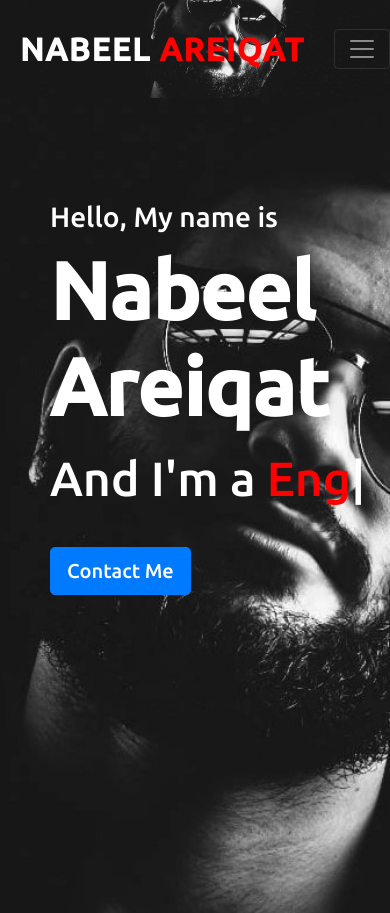
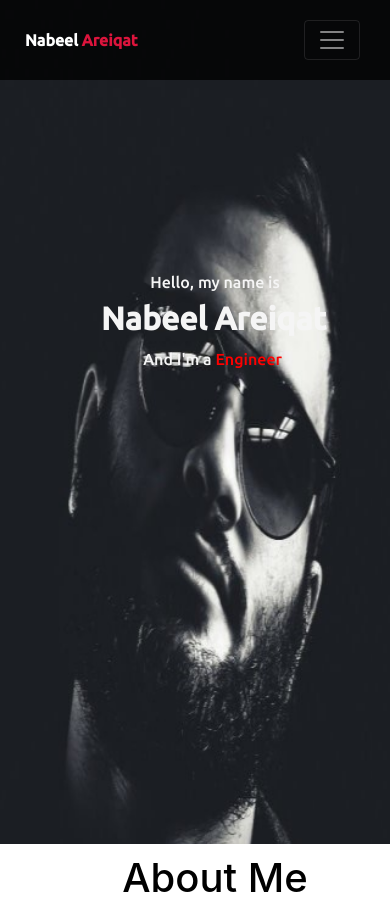
Before and after one commit to c-bert/Portfolio-Proj1, a website: page index.html in a window 390 px wide. Shown: the top 913 px of the page. Drawn offline with nearby package versions, Linux system fonts and the light colour scheme.

Commit message:
media queries added for nav&main

```diff
--- a/index.html
+++ b/index.html
@@ -13,7 +13,8 @@
     <link rel="stylesheet" href="node_modules/font-awesome/css/font-awesome.min.css" />
     <link rel="stylesheet" href="https://fonts.googleapis.com/css?family=Lobster|Open+Sans" />
     <link href="https://fonts.googleapis.com/css2?family=Ubuntu:wght@500&display=swap" rel="stylesheet">
-    <link rel="stylesheet" href="https://use.fontawesome.com/releases/v5.15.2/css/all.css" integrity="sha384-vSIIfh2YWi9wW0r9iZe7RJPrKwp6bG+s9QZMoITbCckVJqGCCRhc+ccxNcdpHuYu" crossorigin="anonymous">
+    <link rel="stylesheet" href="https://use.fontawesome.com/releases/v5.15.2/css/all.css"
+        integrity="sha384-vSIIfh2YWi9wW0r9iZe7RJPrKwp6bG+s9QZMoITbCckVJqGCCRhc+ccxNcdpHuYu" crossorigin="anonymous">
     <link rel="preconnect" href="https://fonts.gstatic.com">
     <link rel="stylesheet" href="./style.css" />
 
@@ -21,50 +22,68 @@
 </head>
 
 <body>
-    <nav role="navigation" class="navbar navbar-expand-sm navbar-dark sticky-top">
-        <div class="pulse"><a class="navbar-brand" href="./index.html">Nabeel <span class="red">Areiqat</span></a></div>
-            <button class="navbar-toggler" type="button" data-toggle="collapse" data-target="#nabeelNavbar">
+    <!-- navbar -->
+    <section id="header">
+        <nav class="navbar navbar-expand-md navbar-dark sticky" role="navigation">
+            <div class="pulse">
+                <a class="navbar-brand" href="./index.html">Nabeel <span>Areiqat</span></a>
+            </div>
+            <button class="navbar-toggler" type="button" data-toggle="collapse" data-target="#navbar"
+                aria-controls="navbar" aria-expanded="false" aria-label="Toggle navigation">
                 <span class="navbar-toggler-icon"></span>
             </button>
-            <div class="collapse navbar-collapse" id="nabeelNavbar">
+            <div class="collapse navbar-collapse" id="navbar">
                 <ul class="navbar-nav ml-auto">
-                    <li class="nav-item"><a class="nav-link" href="#about">About Me</a></li>
-                    <li class="nav-item"><a class="nav-link" href="#skills">Skills</a></li>
-                    <li class="nav-item"><a class="nav-link" href="#projects">Projects</a></li>
-                    <li class="nav-item"><a class="nav-link" href="#contact"></i>Contact</a></li>
+                    <li class="nav-item">
+                        <a class="nav-link" href="#about">About Me</a>
+                    </li>
+                    <li class="nav-item">
+                        <a class="nav-link" href="#skills">Skills</a>
+                    </li>
+                    <li class="nav-item">
+                        <a class="nav-link" href="#projects">Projects</a>
+                    </li>
+                    <li class="nav-item">
+                        <a class="nav-link" href="#contact"></i>Contact</a>
+                    </li>
                 </ul>
-            </div>
             </div>
         </nav>
 
-    <div class="container-fluid intro-container">
-        <div class="heading-content">
-            <h3>Hello, My name is</h3>
-            <h1 class="display-3"> Nabeel Areiqat</h1>
-            <p class="lead">And I'm a <span class="typed-text"></span><span> &nbsp;</span></p>
+    </section>
 
-            <p class="lead">
-                <a class="btn btn-primary btn-lg" href="Jumbo action link" role="button" href="new.html">Contact Me</a>
-            </p>
+    <!-- navbar end -->
 
+    <!-- main/intro sectio -->
+    <section class="main">
+        <div class="container">
+            <div class="text-1">Hello, my name is</div>
+            <div class="text-2">Nabeel Areiqat</div>
+            <div class="text-3">And I'm a <span class="typed-text"></span></div>
         </div>
-    </div>
+    </section>
+    <!-- intro end -->
 
 
     <!-- About Me section -->
     <div id="about" class="container about">
 
         <div class="row">
+            <div class="col about-title">
+                <h1 class="text-center">About Me</h1>
+            </div>
+
+        </div>
+        <div class="row">
             <div class="col-lg-5">
                 <img src="img/hike.jpg" alt="selfie" class="img-fluid">
             </div>
             <div class="col-lg-7">
-                <h1 class="text-center">About Me.</h1>
+
                 <p>I'm a <span class="typed-2"></span><span> &nbsp;</span></p>
-                <p class="py-3 ml-3">I am <span class="font-weight-bold">Nabeel Areiqat </span>and I am a Full-Stack Web developer. I love coding and creating amazing websites! I am looking for a junior developer position or internship.</p>
-                <h3 class="display-5 text-center"> Want to Connect: </h3>
-
-
+                <p class="py-3 ml-3">I am <span class="font-weight-bold">Nabeel Areiqat </span>and I am a Full-Stack Web
+                    developer. I love coding and creating amazing websites! I am looking for a junior developer position
+                    or internship.</p>
             </div>
         </div>
     </div>
@@ -117,7 +136,9 @@
 
     <div class="container projects-container" id="projects">
         <div class="row">
-            <div class="col-sm-12 text-center pt-3"><h1 class="skills-head" style="color: black;">-Projects-</h1></div>
+            <div class="col-sm-12 text-center pt-3">
+                <h1 class="skills-head" style="color: black;">-Projects-</h1>
+            </div>
         </div>
         <div class="row">
             <div class="col-sm-4">
@@ -125,7 +146,8 @@
                     <img class="card-img-top" src="img/covid19tracker.PNG" alt="Covid 19 tracker">
                     <div class="card-body">
                         <h5 class="card-title">Covid-19 WorldWide Tracker</h5>
-                        <p class="card-text text-dark">Built a Covid-19 tracker using ReactJs, Material UI and disease.sh API and hosted on google firbase.</p>
+                        <p class="card-text text-dark">Built a Covid-19 tracker using ReactJs, Material UI and
+                            disease.sh API and hosted on google firbase.</p>
                         <a href="https://covid-19tracker-ddfa6.web.app/" class="btn btn-danger">Visit Site</a>
                     </div>
                 </div>
@@ -136,7 +158,8 @@
                     <img class="card-img-top" src="img/netflixUiclone.PNG" alt="Netflix Ui clone">
                     <div class="card-body">
                         <h5 class="card-title">NetFlix UI clone</h5>
-                        <p class="card-text text-dark">Built Netflix front page UI clone using ReactJs and Moviesdb API and hosted on google firebase.</p>
+                        <p class="card-text text-dark">Built Netflix front page UI clone using ReactJs and Moviesdb API
+                            and hosted on google firebase.</p>
                         <a href="https://netflix-clone-75ea7.web.app/" class="btn btn-danger">Visit Site</a>
                     </div>
                 </div>
@@ -146,7 +169,8 @@
                     <img class="card-img-top" src="img/netflixUiclone.PNG" alt="Netflix Ui clone">
                     <div class="card-body">
                         <h5 class="card-title">NetFlix UI clone</h5>
-                        <p class="card-text text-dark">Built Netflix front page UI clone using ReactJs and Moviesdb API and hosted on google firebase.</p>
+                        <p class="card-text text-dark">Built Netflix front page UI clone using ReactJs and Moviesdb API
+                            and hosted on google firebase.</p>
                         <a href="https://netflix-clone-75ea7.web.app/" class="btn btn-danger">Visit Site</a>
                     </div>
                 </div>
@@ -156,7 +180,7 @@
     </div>
     <!-- contact me -->
     <div class="container-fluid contact-container" id="contact">
-
+        <div class="card">
             <form id="contact-form" method="post" action="contact.php" role="form">
                 <h2 class="text-center">Contact Me!</h2>
                 <div class="messages"></div>
@@ -166,8 +190,10 @@
                     <div class="row">
                         <div class="col-md-12">
                             <div class="form-group">
-                            <label class ="col-form-label" for="form_name">Name *</label>
-                            <input id="form_name" type="text" name="name" class="form-control" placeholder="Please enter your firstname *" required="required" data-error="Firstname is required.">
+                                <label class="col-form-label" for="form_name">Name *</label>
+                                <input id="form_name" type="text" name="name" class="form-control"
+                                    placeholder="Please enter your firstname *" required="required"
+                                    data-error="Firstname is required.">
                                 <div class="help-block with-errors"></div>
                             </div>
                         </div>
@@ -176,14 +202,17 @@
                         <div class="col-md-6">
                             <div class="form-group">
                                 <label class="col-form-label" for="form_email">Email *</label>
-                            <input id="form_email" type="email" name="email" class="form-control" placeholder="Please enter your email *" required="required" data-error="Valid email is required.">
+                                <input id="form_email" type="email" name="email" class="form-control"
+                                    placeholder="Please enter your email *" required="required"
+                                    data-error="Valid email is required.">
                                 <div class="help-block with-errors"></div>
                             </div>
                         </div>
                         <div class="col-md-6">
                             <div class="form-group">
                                 <label class="col-form-label" for="form_phone">Phone</label>
-                            <input id="form_phone" type="tel" name="phone" class="form-control" placeholder="Please enter your phone">
+                                <input id="form_phone" type="tel" name="phone" class="form-control"
+                                    placeholder="Please enter your phone">
                                 <div class="help-block with-errors"></div>
                             </div>
                         </div>
@@ -192,7 +221,9 @@
                         <div class="col-md-12">
                             <div class="form-group">
                                 <label class="col-form-label" for="form_message">Message *</label>
-                            <textarea id="form_message" name="message" class="form-control" placeholder="Message for me *" rows="4" required="required" data-error="Please,leave us a message."></textarea>
+                                <textarea id="form_message" name="message" class="form-control"
+                                    placeholder="Message for me *" rows="4" required="required"
+                                    data-error="Please,leave us a message."></textarea>
                                 <div class="help-block with-errors"></div>
                             </div>
                         </div>
@@ -203,6 +234,8 @@
                 </div>
 
             </form>
+        </div>
+
     </div>
 
     <footer class="container-fluid">
@@ -219,7 +252,8 @@
             </div>
             <div class="row">
                 <div class="col-sm-12 text-center pt-2">
-                   <span>Created By <a href="index.html">Nabeel Areiqat</a> | <span class="far fa-copyright"></span> 2021 All right reserved.</span>
+                    <span>Created By <a href="index.html">Nabeel Areiqat</a> | <span class="far fa-copyright"></span>
+                        2021 All right reserved.</span>
                 </div>
 
             </div>
--- a/main.js
+++ b/main.js
@@ -1,4 +1,12 @@
-
+$(document).ready(function(){
+  $(window).scroll(function(){
+    if(this.scrollY > 20){
+      $('.navbar').addClass("sticky");
+    }else{
+      $('.navbar').removeClass("sticky")
+    }
+  })
+})
 
 // typed text animation
 
--- a/style.css
+++ b/style.css
@@ -1,80 +1,94 @@
-body {
+* {
     margin: 0;
     padding: 0;
-    box-sizing: border-box;
-    overflow-x: hidden;
-    font-family: 'Ubuntu', sans-serif;
-}
-nav {
-    background: url('img/pp1edited.jpg') no-repeat fixed center;
-    background-size: cover;
-}
-.red {
-    color: red;
 }
 
-.navbar{
-    text-transform: uppercase;
-    font-size: 1rem;
-    font-weight: 700;
-    letter-spacing: 0.1rem;
-    padding: 20px 0px;
+#header {
+    position: fixed;
+    z-index: 10;
+    width: 100%;
 }
 
-.navbar-dark .navbar-nav .nav-link{
-    color: #fff;
-    padding-left: 20px ;
-}
-.navbar-brand {
-    font-size: 2rem;
-    margin-left: 20px;
+/* navbar styling */
+#navbar {
+    margin-right: 50px;
 }
 
-.navbar-dark{
-    background-color: red;
+.navbar {
+    padding: 20px 0;
+    width: 100%;
 }
-.navbar-dark .navbar-nav .nav-link:hover {
-    color:#1ebba3 ;
+
+.navbar-brand{
+    font-weight: 700;
+    font-size: 2rem;
+    font-family: 'Ubuntu', sans-serif;
+    padding-left: 50px;
+}
+
+.navbar-brand span {
+    color: crimson;
+}
+
+.nav-item {
+    font-weight: 600;
+    text-transform: uppercase;
+    padding-left: 10px;
 
 }
 
-.intro-container{
-    background: url('img/pp1edited.jpg') no-repeat fixed center;
-    background-size: cover;
-    width: 100%;
-    height: 100vh;
+.navbar-dark .navbar-nav .nav-item .nav-link{
+    color: azure;
+    padding: 0 30px;
+    font-weight: 500;
 }
 
-.heading-content {
-    position: absolute;
-    top: 40%;
-    left: 50px ;
-    top:200px;
+
+.navbar-dark .navbar-nav .nav-item .nav-link:hover{
+    color:crimson;
+}
+
+
+.sticky{
+    background-color:rgba(0,0,0,0.75);
+    width: 100%;
+}
+
+/* Home */
+
+.main {
+    position:relative;
+    background: url(./img/pp1edited.jpg) no-repeat center;
+    min-height: 100vh;
+    background-size: cover;
+    padding: 270px 0 200px;
 
 }
 
-.heading-content h3,h1,p {
-    color: #fff;
+.container {
+    margin-left: 20px;
+    color: #f5f5f5;
 }
 
-.heading-content h5{
-    font-size: 3em;
-    font-weight: 300;
-    font-family: monospace;
+.text-1, .text-2, .text-3 {
+    font-family: 'Ubuntu', sans-serif;
+}
+
+.main .container .text-1 {
+    font-size: 27px;
+}
+
+.main .container .text-2 {
+    font-size: 75px;
+    font-weight: 600;
+    margin-left: -3px;
+}
+
+.main .container .text-3 {
+    font-size: 40px;
+    margin: 5px 0;
 
 }
-
-h1.display-3{
-    font-size: 5rem;
-    font-weight: bold;
-    color: white;
-}
-p.lead {
-    font-size: 3rem;
-    overflow: hidden;
-
-}
-
 
 
 /* about section styling */
@@ -179,12 +193,9 @@ h3.display-5 {
 }
 
 .form-control{
-    width: 50%;
+    height: 100%;
 }
 
-.col-form-label {
-    width: 50%;
-}
 
 /* footer */
 
@@ -245,3 +256,96 @@ footer span a:hover{
 .cursor.typing {
     animation: none;
 }
+
+/* media queries */
+
+@media only screen and (max-width: 900px) {
+    .navbar-brand{
+        font-size: 1.5rem;
+    }
+
+    .navbar-dark .navbar-nav .nav-item .nav-link{
+        padding: 10px 10px;
+    }
+
+    .navbar-toggler {
+        margin-right: 30px;
+    }
+
+    .main {
+        text-align: center;
+    }
+
+    .main .container .text-1 {
+        font-size: 20px;
+    }
+
+    .main .container .text-2 {
+        font-size: 55px;
+    }
+
+    .main .container .text-3 {
+        font-size: 30px;
+    }
+
+}
+
+@media only screen and (max-width: 600px) {
+
+    .navbar-brand {
+        padding-left: 25px;
+        font-size: 1.5rem;
+    }
+
+    .navbar-dark .navbar-nav .nav-item .nav-link{
+        padding: 10px 20px;
+    }
+
+    .main {
+        background: url(./img/pp1-600px.jpg) no-repeat;
+
+    }
+    .main .container .text-1 {
+        font-size: 1rem;
+    }
+
+    .main .container .text-2 {
+        font-size: 2rem;
+    }
+
+    .main .container .text-3 {
+        font-size: 1rem;
+    }
+
+
+}
+
+@media only screen and (max-width: 400px) {
+
+    .navbar-brand {
+        padding-left: 25px;
+        font-size: 1rem;
+    }
+
+    .navbar-toggler {
+        margin-left: 20px;
+    }
+    .navbar-dark .navbar-nav .nav-item .nav-link{
+        padding: 10px 20px;
+    }
+
+    .main {
+        background: url(./img/pp1-320px.jpg);
+        background-size: cover;
+        width: 100%;
+        height: 100vh;
+    }
+
+    .container {
+        height: 100vh;
+    }
+
+
+
+
+}
```
Also changed, not shown: img/main-mobile-1.png (added), img/main-mobile-2.jpg (added), img/pp1-320px.jpg (added), img/pp1-400px.jpg (added), img/pp1-600px.jpg (added), img/pp1.jpg (added). Lines whose indentation alone changed are shown as unchanged.
